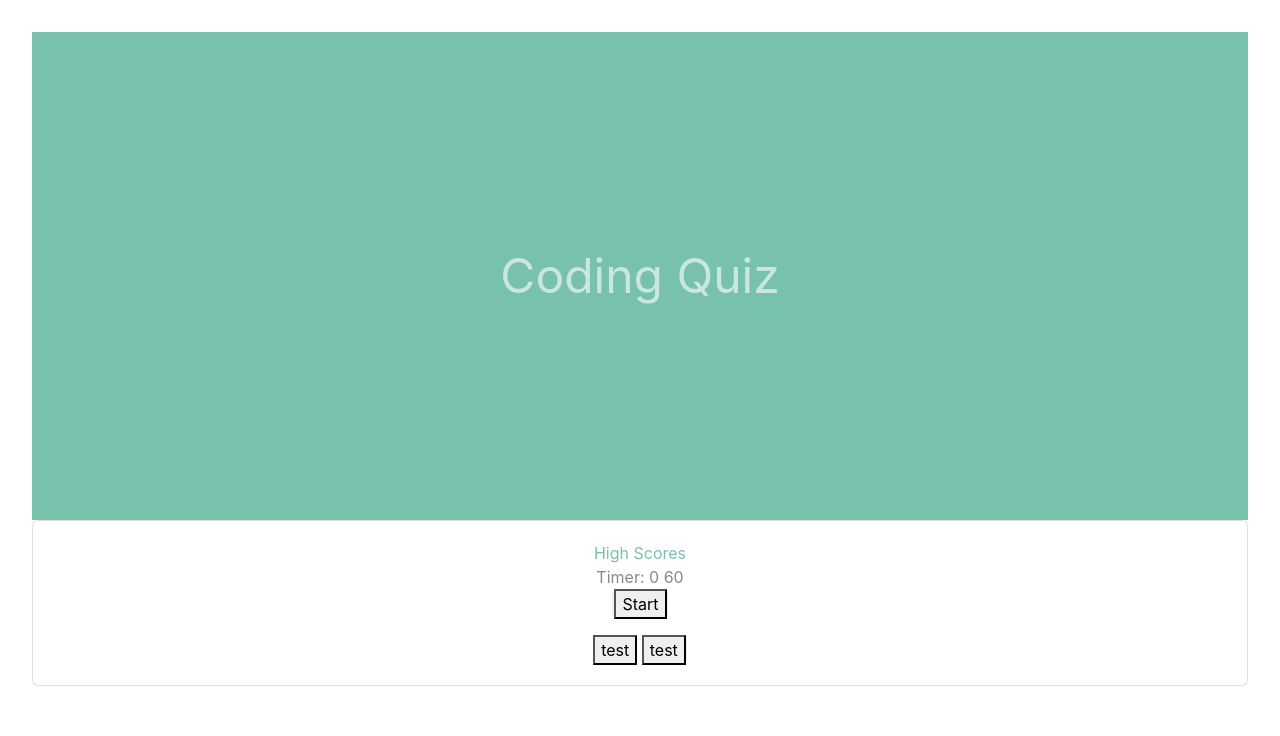
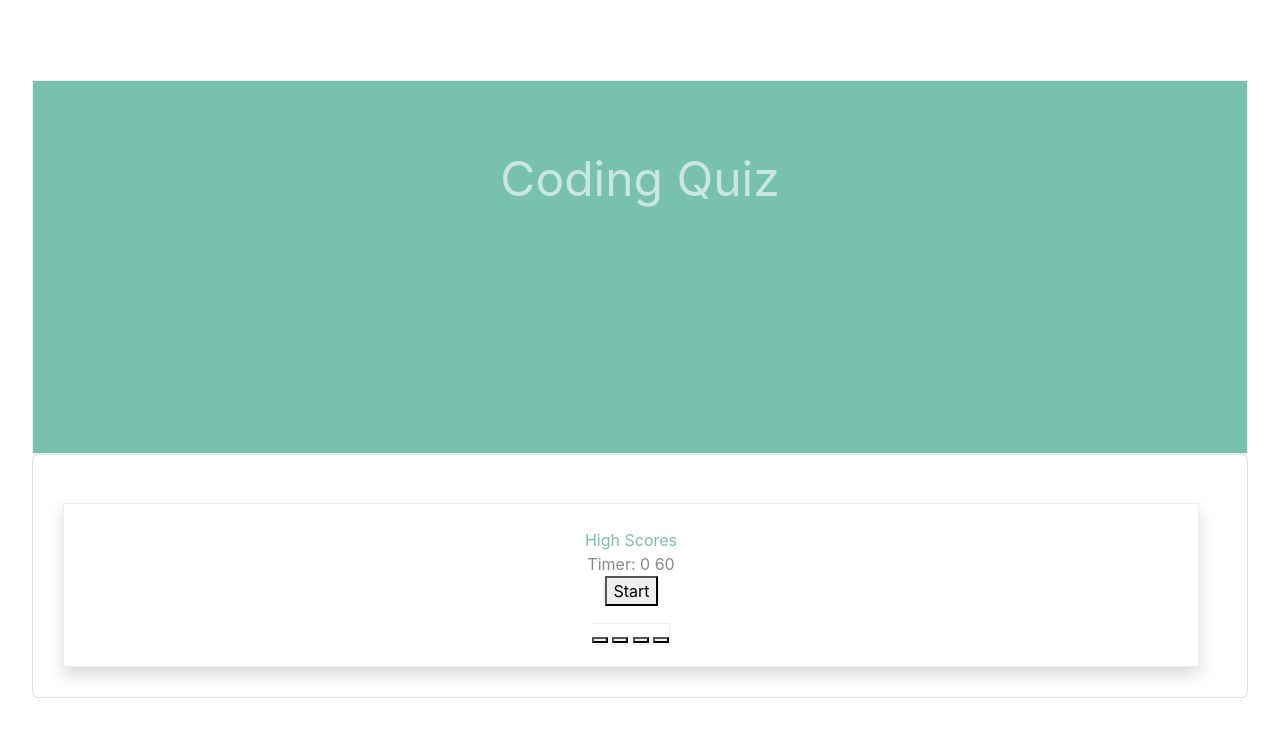
Before and after one commit to KristyKeller/CodingQuiz, a plain HTML site: page index.html in a window 1280 px wide. Drawn offline with nearby package versions, Linux system fonts and the light colour scheme.

Commit message:
styling updates

```diff
--- a/index.html
+++ b/index.html
@@ -10,16 +10,18 @@
 </head>
 
 <body>
-    <header class="expand-lg navbar-dark bg-primary">
+    <header class="expand-lg navbar-dark bg-primary pt-4 mt-5 border">
         <span class="navbar-text">Coding Quiz</header></span>
     </span>
- <center><div class="card">
-    <div class="card-body"><a href="highscores.html">High Scores</a>
+     <div class="card">
+    <div class="card-body border shadow mr-5 mt-5 pt-4"><a href="highscores.html">High Scores</a>
     <div class="hidden">Timer: 0 <span id="timer">60</span></div>
     <span class="border"></span> <button id="start">Start</button>
-    <span class="border"> <p id="question Title"></p>
-   <button id="answer1">test</button>
-    <button id="answer2">test</button></center>
+    <span class="border"> <p id="Inside which HTML element do we put the JavaScript?"></p>
+   <button id="answer1"><javascript></button>
+    <button id="answer2"><scripting></button>
+    <button id="answer3"><js></button>
+    <button id="answer4"><script></button>
 </body>
 </div>
 </div>
--- a/style.css
+++ b/style.css
@@ -7,12 +7,20 @@ body {
 body {
     font-family: sans-serif;
     background-color: #f9fbfd;
+
 }
 
 .navbar-text {
-    padding: justify;
+    padding: 50px;
     text-align: center;
-    margin: center;
+    margin: 30px;
+    padding-top: 60px;
+}
+
+.card-body {
+    padding: 60px;
+    margin: 30px;
+    text-align: center;
 }
 
 header {
```
